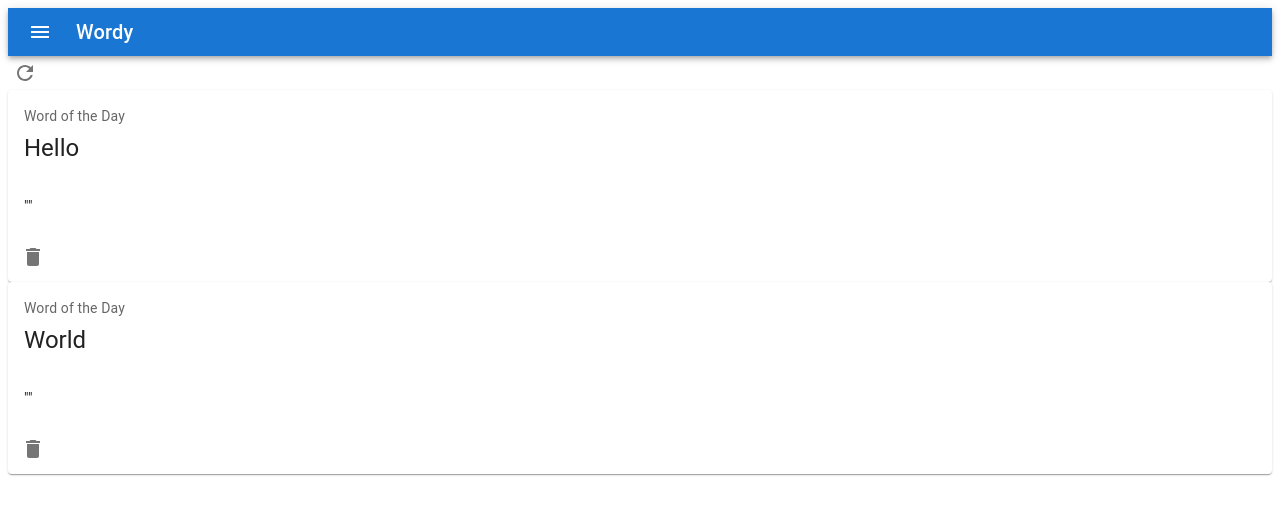
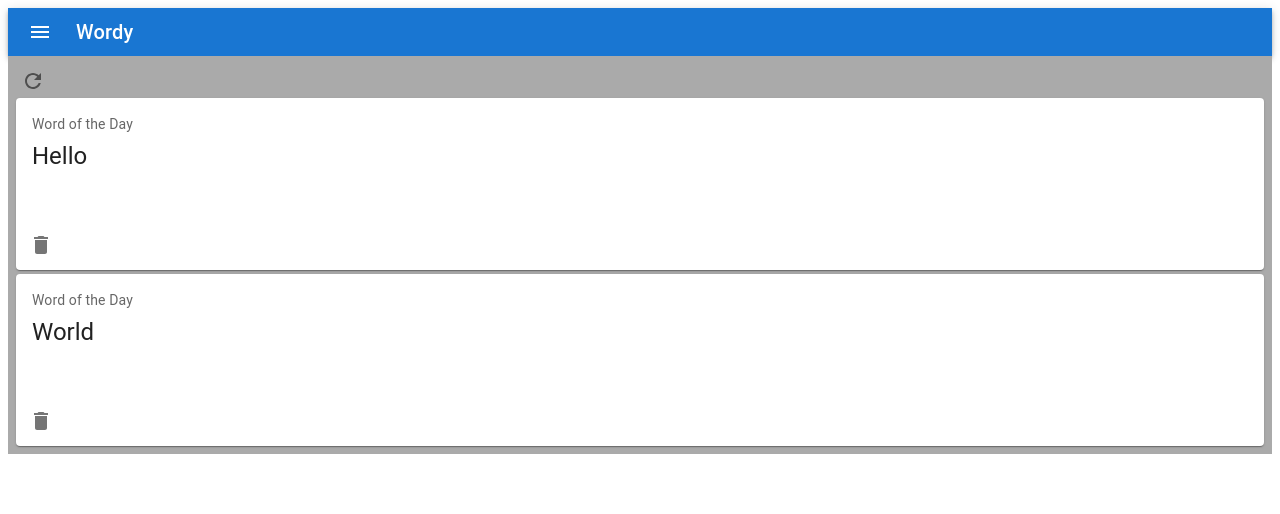
Before and after one commit to ajktown/wordnote, a Next.js app: page / in a window 1280 px wide. Shown: the top 514 px of the page. Built offline with nearby package versions, Linux system fonts and the light colour scheme.

Commit message:
feat: very simple design

```diff
--- a/src/components/molecule_word_card/index.tsx
+++ b/src/components/molecule_word_card/index.tsx
@@ -28,7 +28,7 @@ const WordCard: FC<Props> = ({ word, onClickDeleteWord }) => {
         <Typography variant="body2">
           {word.definition}
           <br />
-          {`"${word.example}"`}
+          {word.example && `"${word.example}"`}
         </Typography>
       </CardContent>
       <CardActions>
--- a/src/components/organism_word_cards_frame/index.tsx
+++ b/src/components/organism_word_cards_frame/index.tsx
@@ -4,6 +4,7 @@ import RefreshIcon from '@mui/icons-material/Refresh';
 import { useWords } from '../../hook/words/use-words.hook'
 import { deleteWordByIdApi } from '../../api/words/delete-words.api'
 import StyledIconButtonAtom from '../../atoms/StyledIconButton.a'
+import { Stack } from '@mui/material'
 
 const WordCardsFrame: FC = () => {
   const [words, setWords, handleClickRefresh] = useWords()
@@ -18,13 +19,16 @@ const WordCardsFrame: FC = () => {
   }
 
   return (
-    <Fragment>
+    <Stack p={1} style={{ backgroundColor: "#aaa" }}>
       <StyledIconButtonAtom
         handleClick={() => handleClickRefresh()}
         jsxElementButton={<RefreshIcon />}
       />
-      {words.map(word => <WordCard key={word.id} word={word} onClickDeleteWord={onClickDeleteWord}/>)}
-    </Fragment>
+      <Stack spacing={0.5} >
+
+        {words.map(word => <WordCard key={word.id} word={word} onClickDeleteWord={onClickDeleteWord}/>)}
+      </Stack>
+    </Stack>
   )
 }
 
```
